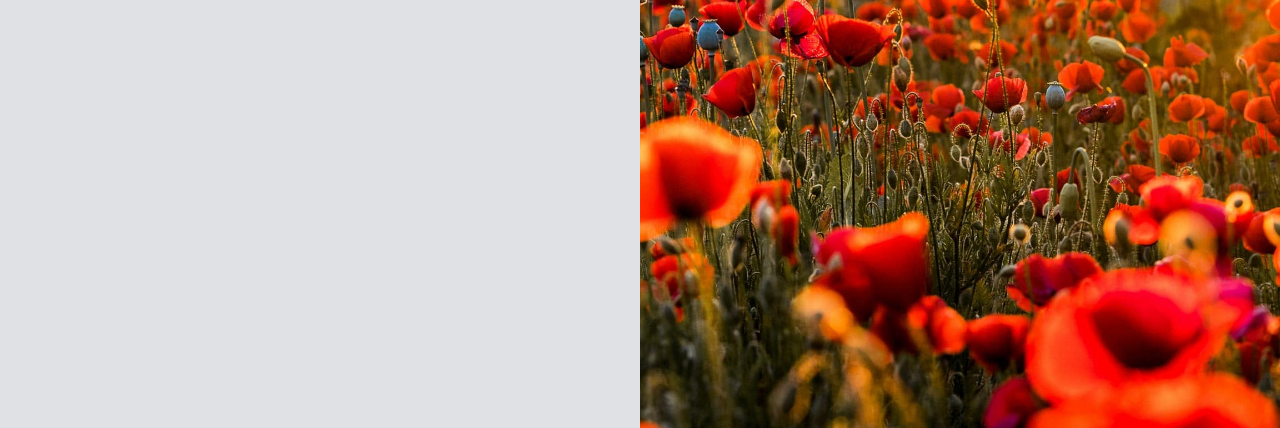
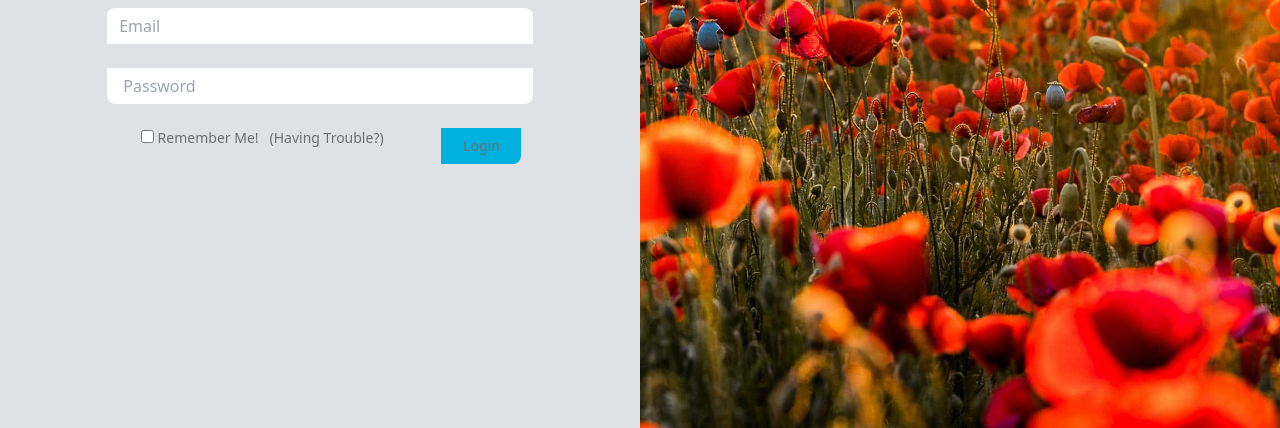
Before and after one commit to hcimen/2022-11-21-Counseal-Login-Page, a plain HTML site: page index.html in a window 1280 px wide. Shown: the part 372-800 px from the top of the page. Drawn offline with nearby package versions, Linux system fonts and the light colour scheme.

Commit message:
aligning signin box

```diff
--- a/index.html
+++ b/index.html
@@ -9,7 +9,7 @@
 <body>
 
 
-<div class="md:flex  bg-[#dfe1e5]">
+<div class="items-center bg-[#dfe1e5] md:flex">
 
 	<div class="md:w-1/2">
 
```
